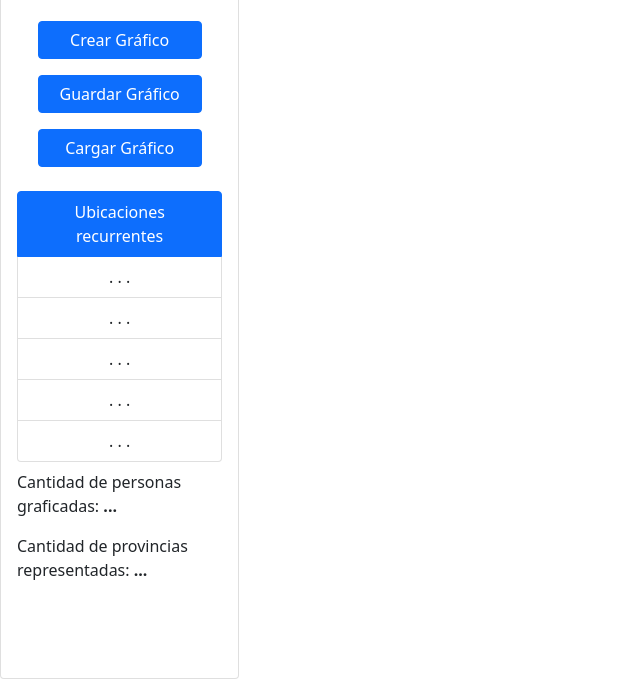
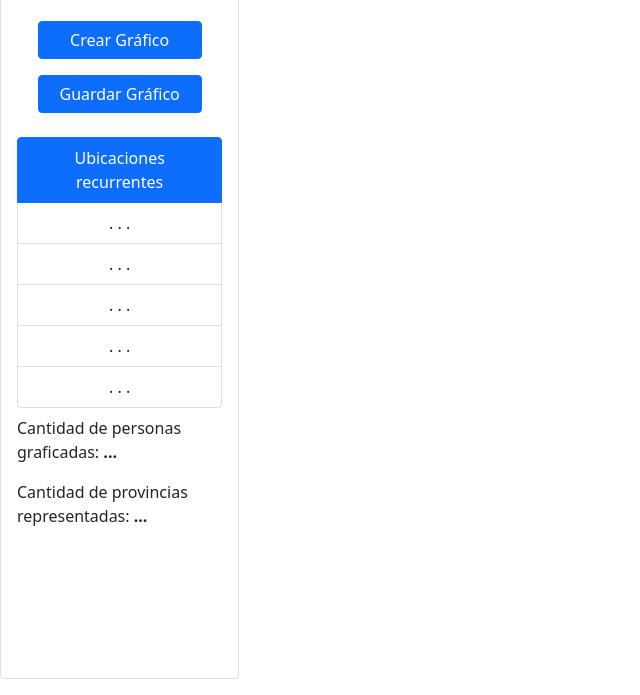
Before and after one commit to jerecoder/clientmap, a website built with webpack: page dist/index.html in a window 1280 px wide. Shown: the part 105-800 px from the top of the page, without its empty margins (0-640 px from the left). Built offline with nearby package versions, Linux system fonts and the light colour scheme; some packages are replaced by stand-ins of ours.

Commit message:
removed cargar grafico bc not needed yet

```diff
--- a/dist/index.html
+++ b/dist/index.html
@@ -18,7 +18,6 @@
             <p class="card-text">Entendé la posición geografica de tus clientes.</p>
             <a href="#" class="btn btn-primary">Crear Gráfico</a>
             <a href="#" class="btn btn-primary">Guardar Gráfico</a>
-            <a href="#" class="btn btn-primary">Cargar Gráfico</a>
             <ul class="list-group" id="ubicaciones">
                 <li class="list-group-item active" aria-current="true">Ubicaciones recurrentes</li>
                 <li class="list-group-item">. . .</li>
```
